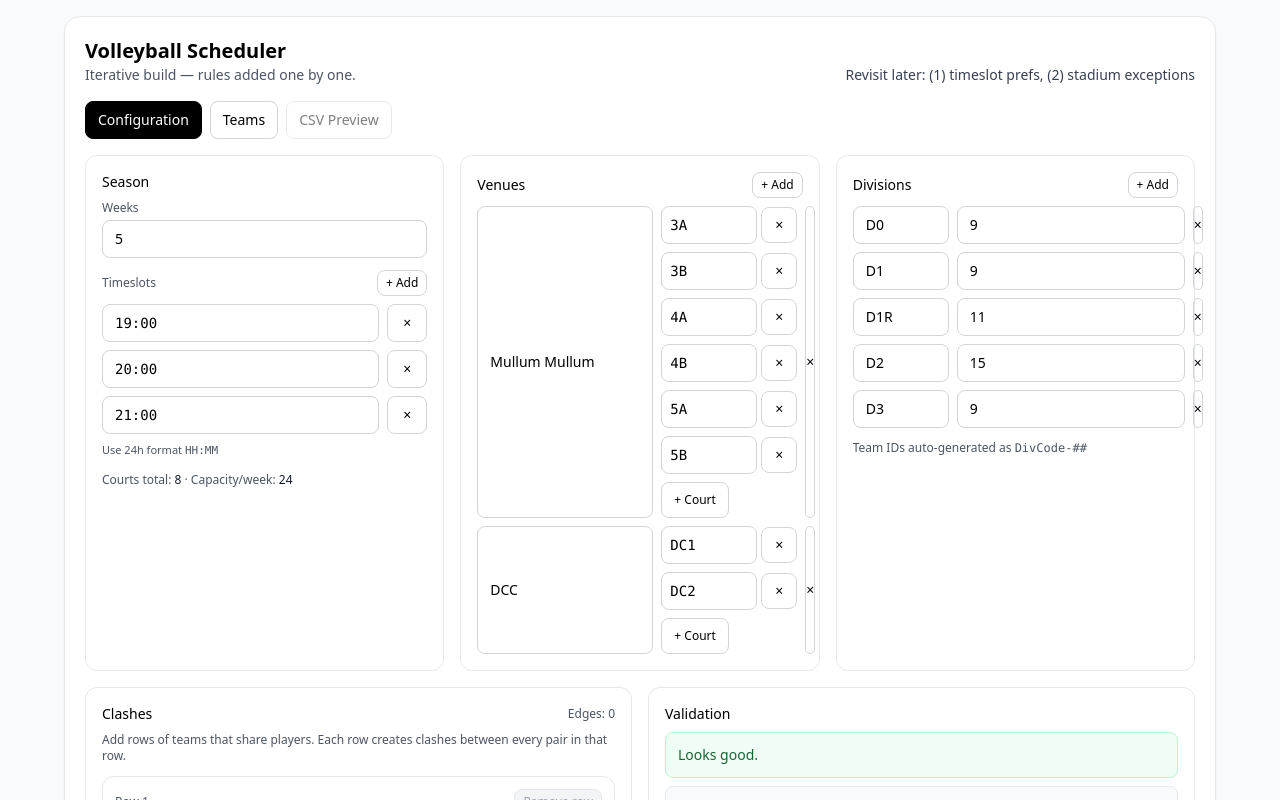
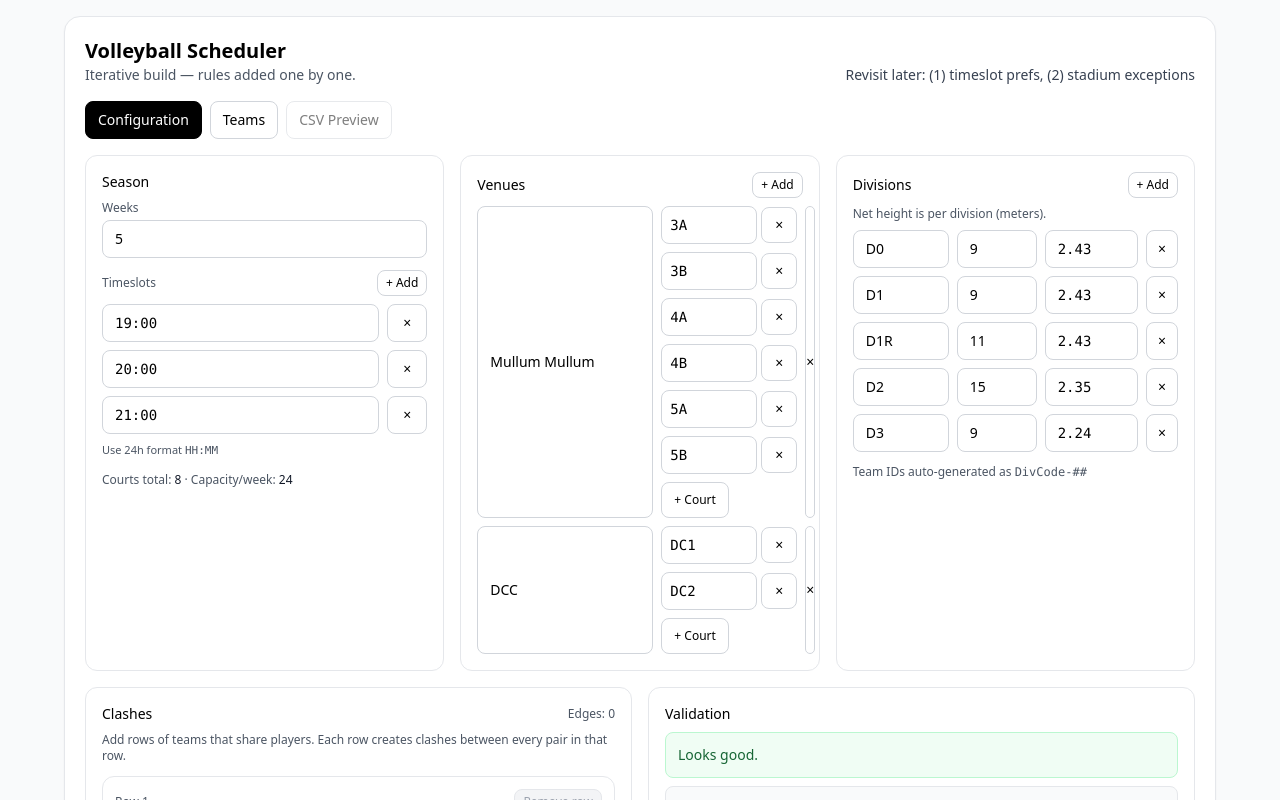
Before and after one commit to WezCode/Volleyball-Scheduler, a React (Vite) app: page / in a window 1280 px wide. Shown: the top 800 px of the page. Built offline with nearby package versions, Linux system fonts and the light colour scheme.

Commit message:
Added net heigh property for each div, also fixed relevant css

```diff
--- a/src/App.tsx
+++ b/src/App.tsx
@@ -77,6 +77,7 @@ export default function App() {
     for (const d of divisions) {
       if (!d.code || !String(d.code).trim()) errs.push("Division code missing.");
       if (Number(d.teams) <= 0) errs.push(`Division ${d.code || "?"}: team count must be > 0`);
+      if (!Number.isFinite(d.netHeightM) || d.netHeightM <= 0) errs.push(`Division ${d.code || "?"}: net height must be a valid number`);
     }
 
     for (const v of venues) {
--- a/src/config/defaults.ts
+++ b/src/config/defaults.ts
@@ -9,12 +9,13 @@ export const DEFAULT_VENUES: Venue[] = [
   { name: "DCC", courts: ["DC1", "DC2"] },
 ];
 
-export const DEFAULT_DIVISIONS: Division[] = [
-  { code: "D0", teams: 9 },
-  { code: "D1", teams: 9 },
-  { code: "D1R", teams: 11 },
-  { code: "D2", teams: 15 },
-  { code: "D3", teams: 9 },
+// example shape — keep your existing codes/teams, just add netHeightM
+export const DEFAULT_DIVISIONS = [
+  { code: "D0",  teams: 9, netHeightM: 2.43 },
+  { code: "D1",  teams: 9, netHeightM: 2.43 },
+  { code: "D1R", teams: 11, netHeightM: 2.43 },
+  { code: "D2",  teams: 15, netHeightM: 2.35 },
+  { code: "D3",  teams: 9, netHeightM: 2.24 },
 ];
 
 export const DEFAULT_CLASH_ROWS: ClashRow[] = [{ teams: [] }];
--- a/src/lib/types.ts
+++ b/src/lib/types.ts
@@ -1,4 +1,8 @@
-export type Division = { code: string; teams: number };
+export type Division = {
+  code: string;
+  teams: number;
+  netHeightM: number; // ✅ new
+};
 
 export type Venue = { name: string; courts: string[] };
 
--- a/src/ui/ConfigPanel.tsx
+++ b/src/ui/ConfigPanel.tsx
@@ -251,12 +251,15 @@ export function ConfigPanel(props: {
             <div className="text-sm font-medium">Divisions</div>
             <button
               className="text-xs rounded-lg border border-gray-300 px-2 py-1 hover:bg-gray-50"
-              onClick={() => setDivisions([...divisions, { code: "", teams: 1 }])}
+              onClick={() => setDivisions([...divisions, { code: "", teams: 1, netHeightM: 2.43 }])}
             >
               + Add
             </button>
           </div>
           <div className="mt-2 space-y-2">
+          <div className="mt-2 text-xs text-gray-600">
+            Net height is per division (meters).
+          </div>
             {divisions.map((d, idx) => (
               <div key={idx} className="flex gap-2">
                 <input
@@ -270,7 +273,7 @@ export function ConfigPanel(props: {
                   placeholder="D1R"
                 />
                 <input
-                  className="flex-1 rounded-lg border border-gray-300 px-3 py-2 text-sm"
+                  className="w-20 rounded-lg border border-gray-300 px-3 py-2 text-sm"
                   type="number"
                   min={1}
                   value={d.teams}
@@ -279,6 +282,22 @@ export function ConfigPanel(props: {
                     next[idx] = { ...next[idx], teams: Number(e.target.value) };
                     setDivisions(next);
                   }}
+                />
+
+                <input
+                  className="w-28 rounded-lg border border-gray-300 px-3 py-2 text-sm font-mono"
+                  type="number"
+                  step="0.01"
+                  min={2.0}
+                  max={2.6}
+                  value={d.netHeightM ?? 2.43}
+                  onChange={(e) => {
+                    const next = divisions.slice();
+                    next[idx] = { ...next[idx], netHeightM: Number(e.target.value) };
+                    setDivisions(next);
+                  }}
+                  title="Net height in meters"
+                  placeholder="2.43"
                 />
                 <button
                   className="w-10 rounded-lg border border-gray-300 text-sm hover:bg-gray-50"
```
